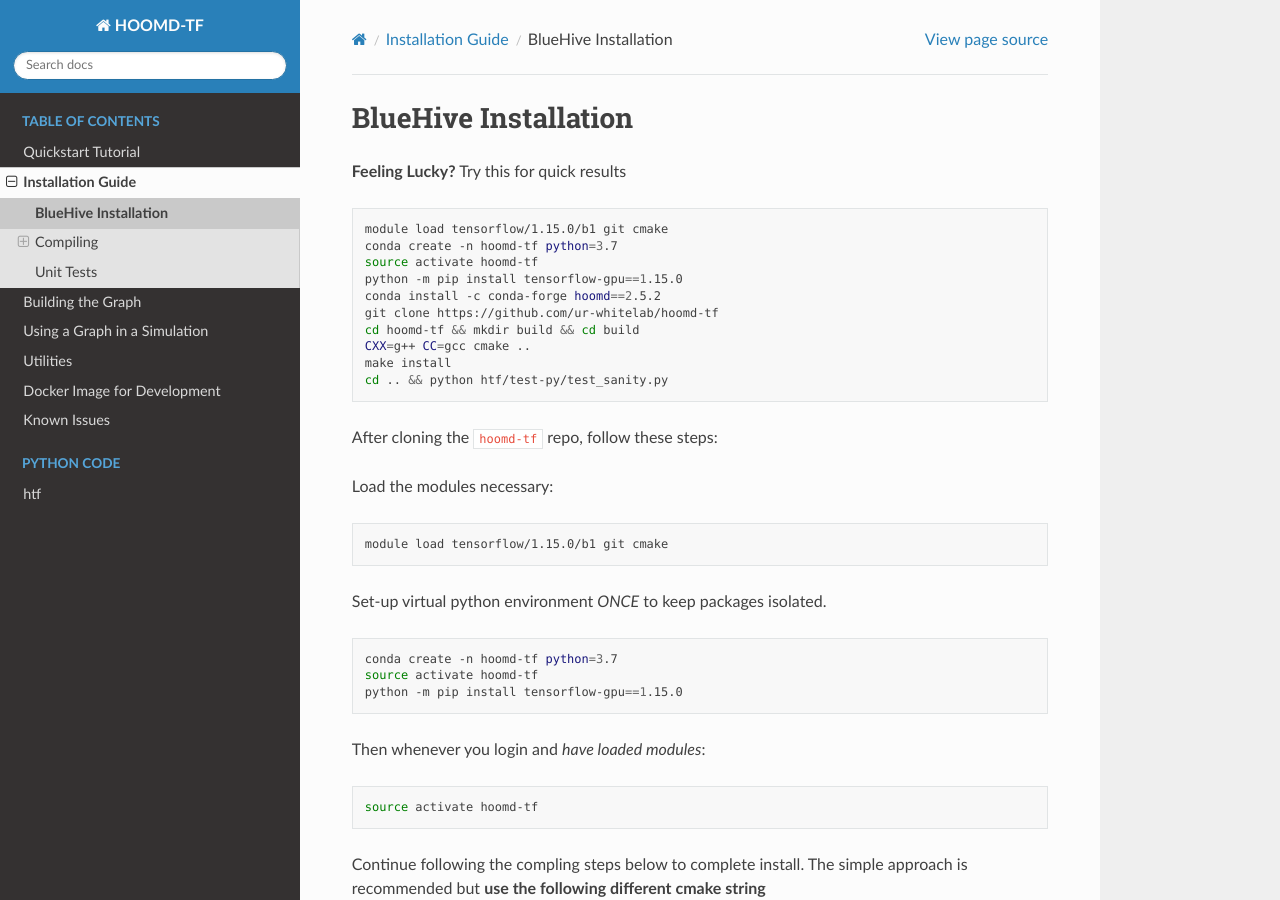
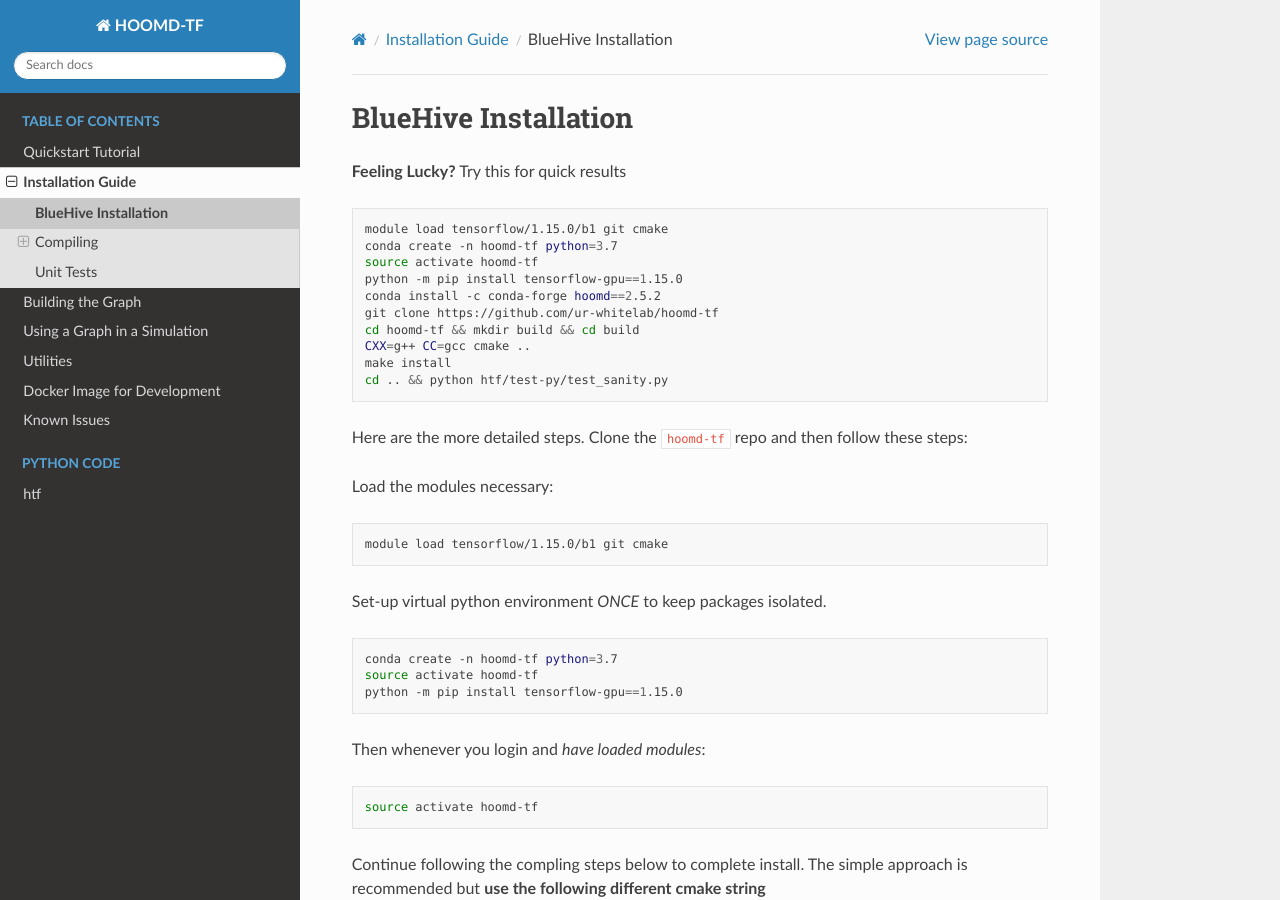
Before and after one commit to ur-whitelab/hoomd-tf, a Sphinx documentation site: the page built from sphinx-docs/source/compilation.rst, in a window 1280 px wide and 900 px high. Built offline with Sphinx 7.4.7 and the Read the Docs theme 2.0.0, drawn with Linux system fonts in a browser that asks for light colours.

Commit message:
added break after lucky

```diff
--- a/sphinx-docs/source/compilation.rst
+++ b/sphinx-docs/source/compilation.rst
@@ -18,7 +18,8 @@
     make install
     cd .. && python htf/test-py/test_sanity.py
 
-After cloning the ``hoomd-tf`` repo, follow these steps:
+Here are the more detailed steps. Clone the ``hoomd-tf`` repo
+and then follow these steps:
 
 Load the modules necessary:
 
```
